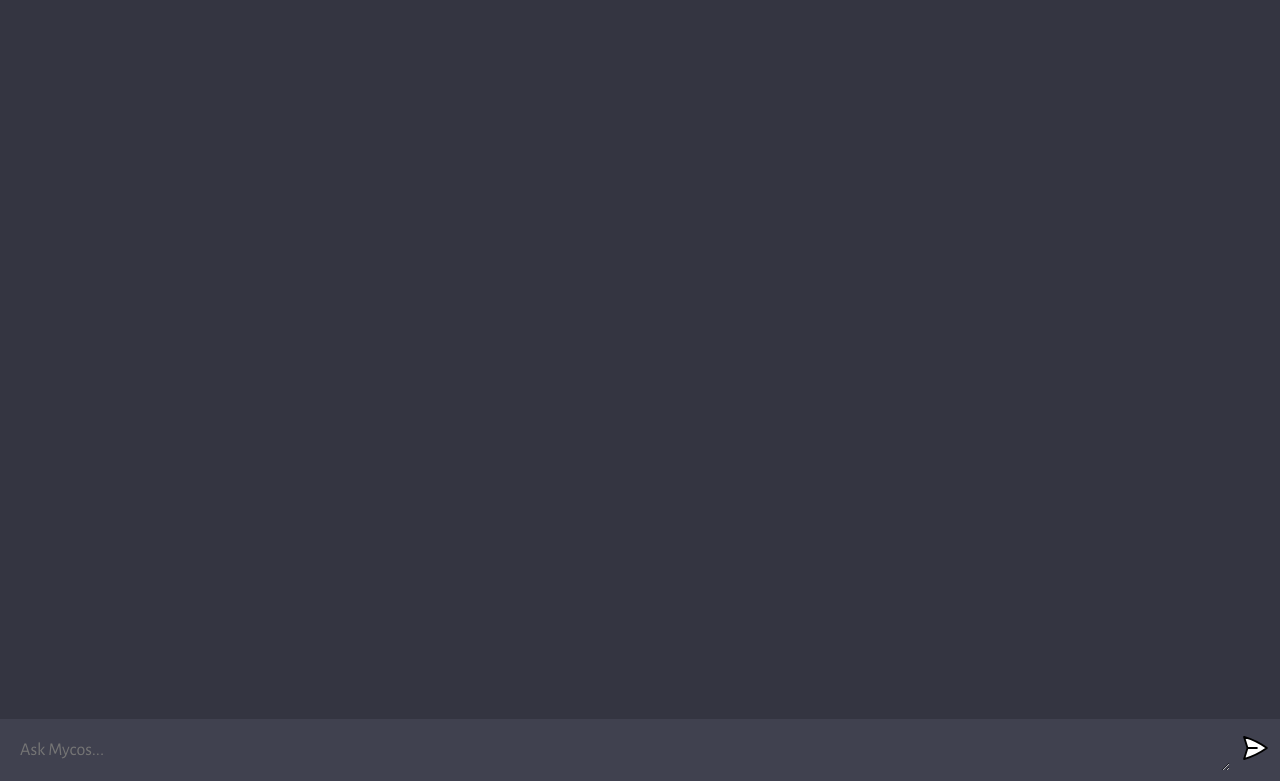
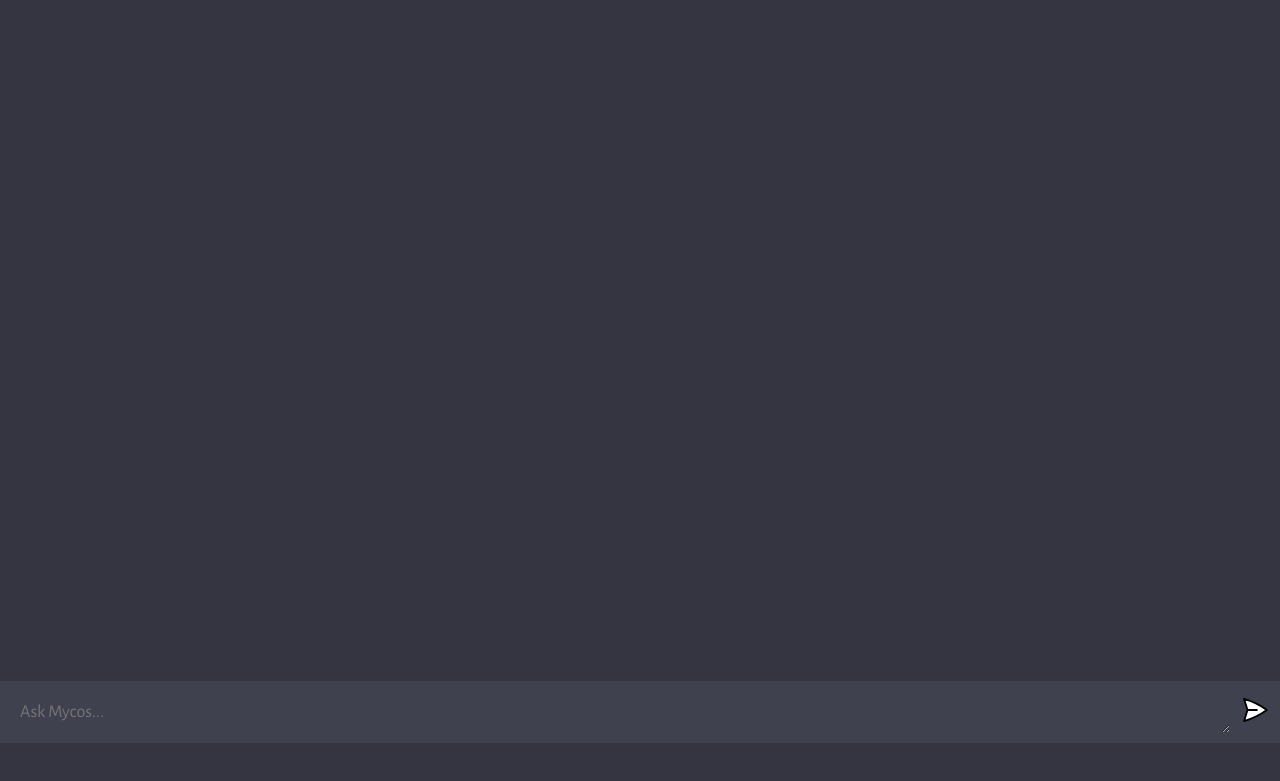
Before and after one commit to JustinM420/mycostest, a website built with Vite: page client/index.html in a window 1280 px wide. Shown: the part 57-838 px from the top of the page. Built offline with nearby package versions, Linux system fonts and the light colour scheme.

Commit message:
made bottom form sticky

```diff
--- a/client/index.html
+++ b/client/index.html
@@ -11,7 +11,7 @@
     <h1>Mycos Ai</h1>
     <div id="app">
       <div id="chat_container"></div>
-      <form>
+      <form class ="bottom-form">
         <textarea name ="prompt" rows="1" cols="1" placeholder="Ask Mycos..."></textarea>
         <button type="submit"><img src="assets/send.svg" /></button>
       </form>
--- a/client/style.css
+++ b/client/style.css
@@ -114,15 +114,28 @@ body {
 
 form {
   width: 100%;
+  margin: 0 auto;
+  padding: 10px;
+  background: #40414F;
+  display: flex;
+  flex-direction: row;
+  gap: 10px;
+}
+
+.bottom-form {
+  position: fixed;
+  bottom: 0;
+  left: 0;
+  width: 100%;
   max-width: 1280px;
   margin: 0 auto;
   padding: 10px;
   background: #40414F;
-
   display: flex;
   flex-direction: row;
   gap: 10px;
 }
+
 
 textarea {
   width: 100%;
```
